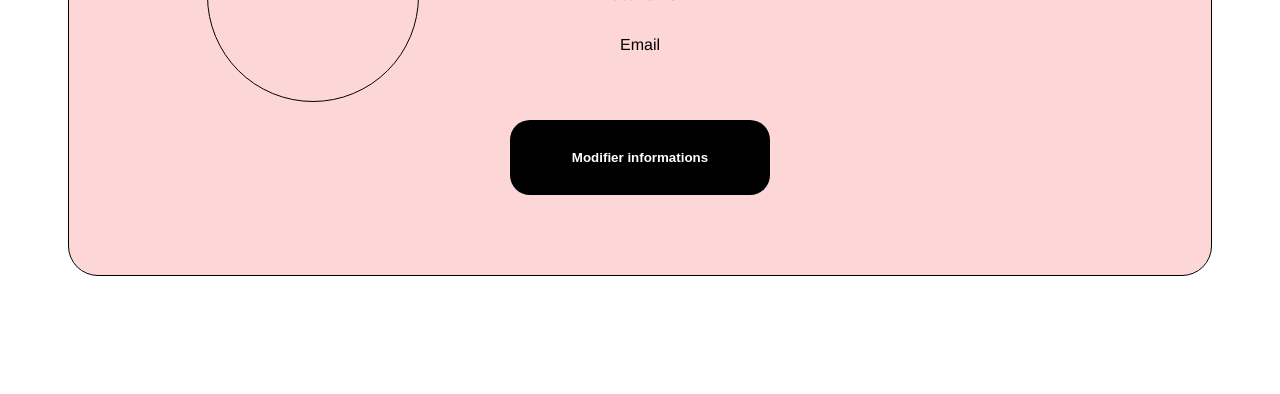
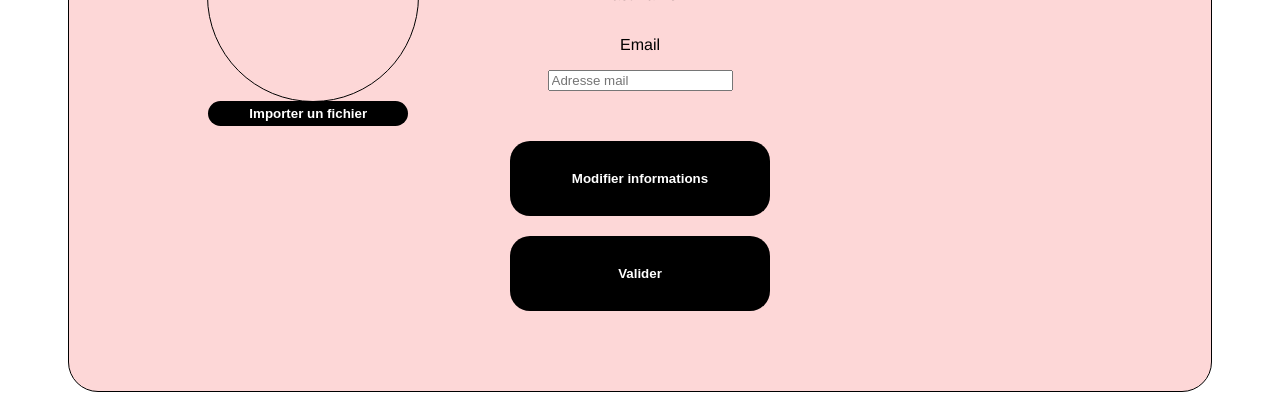
Before and after one commit to AliciaPetitpas/P7-Creer-un-reseau-social-d-entreprise, a Vue app in the folder front/: page /#/userProfile in a window 1280 px wide. Shown: the part 419-813 px from the top of the page. Built offline with nearby package versions, Linux system fonts and the light colour scheme.

Commit message:
Modification profil user

```diff
--- a/front/src/views/UserProfile.vue
+++ b/front/src/views/UserProfile.vue
@@ -9,13 +9,20 @@
         <div class="user">
             <div class="user-profile-picture">
                 <img src="" alt="user-picture">
+                <!-- Bouton modification image SI modification activée -->
+                <button class="change-picture">Importer un fichier</button>
             </div>
             <div class="user-info">
                 <p class="first_name">First name</p>
                 <p class="last_name">Last name</p>
                 <p class="email">Email</p>
+                <!-- input mail SI modification activée -->
+                <input type="email" class="input-form" placeholder="Adresse mail"/>
             </div>
+            <!-- Bouton à afficher si c'est notre profile -->
             <button class="modify-user-info">Modifier informations</button>
+            <!-- Bouton à afficher SI modification activée -->
+            <button class="new-user-info">Valider</button>
         </div>
     </div>
 
@@ -72,6 +79,14 @@ button {
     font-weight: bold;
 }
 
+.change-picture {
+    width: 200px;
+    padding: 5px;
+    position: absolute;
+    bottom: -35px;
+    left: 0;
+}
+
 /* RESPONSIVE MOBILE */
 @media (max-width: 768px) {
     /* button {
```
